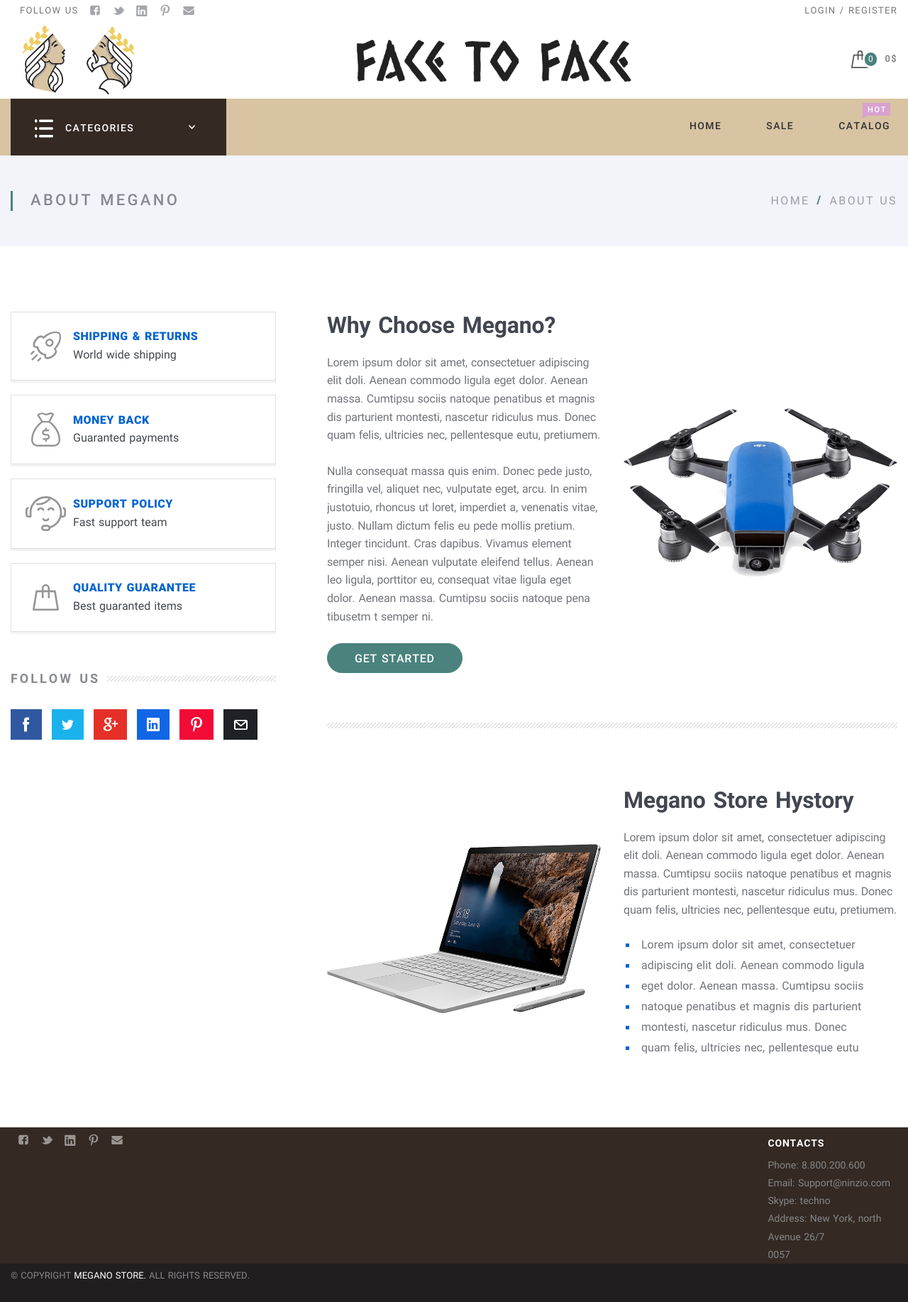
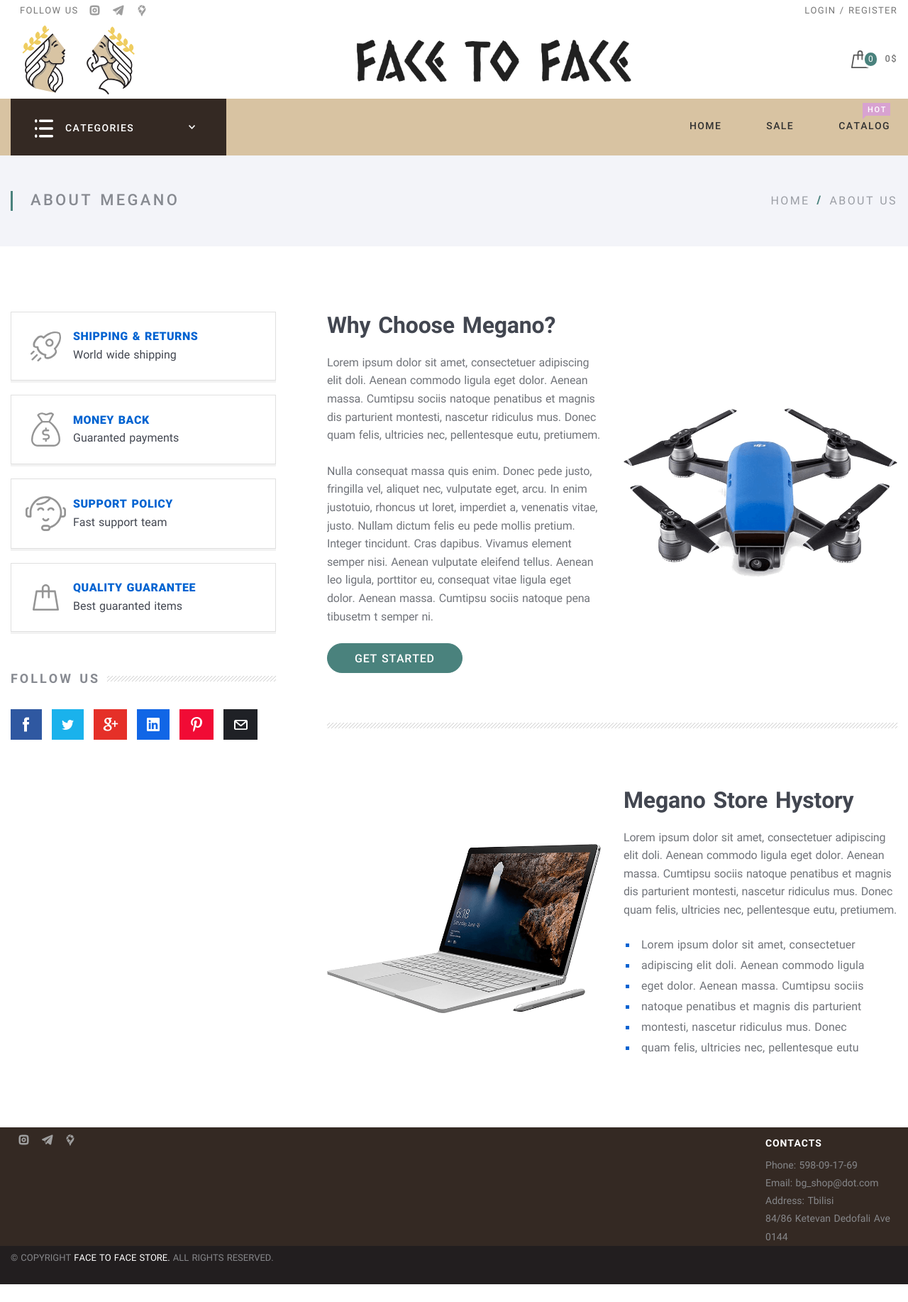
Before and after one commit to IgelVV/bg_shop_django, a Django app: page /about/ in a window 1280 px wide. Shown: the whole page at 71% size. After the commit the page ends 1809 px from the top, so only its background shows below. Run offline with Django 4.2, Linux system fonts and the light colour scheme; data comes from the database, SQL or seed files in the repository; parts of the project's set-up code (start-up, migrations or seed data) failed here and were passed over.

Commit message:
front: icons are added

```diff
--- a/bg_shop/frontend/templates/frontend/base.html
+++ b/bg_shop/frontend/templates/frontend/base.html
@@ -2,7 +2,7 @@
 
 <html lang="ru">
 <head>
-  <title>Megano</title>
+  <title>Face to Face</title>
   <meta name="description" content="Описание страницы">
   <meta charset="utf-8">
   <meta name="viewport" content="width=device-width, initial-scale=1, maximum-scale=1, user-scalable=0">
@@ -38,11 +38,10 @@
             <div class="row ControlPanel-rowSplit">
               <div class="row-block hide_700"><span class="ControlPanel-title">Follow Us</span>
                 <ul class="menu menu_img menu_smallImg ControlPanel-menu">
-                  <li class="menu-item"><a class="menu-link" href="#"><img src="{% static 'frontend/assets/img/icons/socialHeader/fb.svg' %}" alt="fb.svg"/></a></li>
-                  <li class="menu-item"><a class="menu-link" href="#"><img src="{% static 'frontend/assets/img/icons/socialHeader/tw.svg' %}" alt="tw.svg"/></a></li>
-                  <li class="menu-item"><a class="menu-link" href="#"><img src="{% static 'frontend/assets/img/icons/socialHeader/in.svg' %}" alt="in.svg"/></a></li>
-                  <li class="menu-item"><a class="menu-link" href="#"><img src="{% static 'frontend/assets/img/icons/socialHeader/pt.svg' %}" alt="pt.svg"/></a></li>
-                  <li class="menu-item"><a class="menu-link" href="#"><img src="{% static 'frontend/assets/img/icons/socialHeader/mail.svg' %}" alt="mail.svg"/></a></li>
+<!--                  <li class="menu-item"><a class="menu-link" href="#"><img src="{% static 'frontend/assets/img/icons/socialHeader/mail.svg' %}" alt="mail.svg"/></a></li>-->
+                  <li class="menu-item"><a class="menu-link" href="https://www.instagram.com/face_to_face_games/"><img src="{% static 'frontend/assets/img/icons/socialHeader/ig.svg' %}" alt="ig.svg"/></a></li>
+                  <li class="menu-item"><a class="menu-link" href="https://t.me/FaceToFaceGames"><img src="{% static 'frontend/assets/img/icons/socialHeader/tg.svg' %}" alt="tg.svg"/></a></li>
+                  <li class="menu-item"><a class="menu-link" href="https://goo.gl/maps/fvyyjFraiPBiELdv8"><img src="{% static 'frontend/assets/img/icons/socialHeader/map.svg' %}" alt="map.svg"/></a></li>
                 </ul>
               </div>
             </div>
@@ -72,7 +71,7 @@
         <div class="row-block Header-logo"><a class="logo" href="/">
           <img class="logo-title" src="{% static 'frontend/assets/img/logo_title.png' %}" alt="logo_title.png"/></a>
         </div>
-        <div class="row-block Header-logo">
+        <div class="row-block Header-logo Header-cart">
           <div class="CartBlock"><a class="CartBlock-block" href="/cart/">
             <img class="CartBlock-img" src="{% static 'frontend/assets/img/icons/cart.svg' %}" alt="cart.svg"/><span class="CartBlock-amount" v-text="basketCount.count"></span></a>
             <div class="CartBlock-block"><span class="CartBlock-price">${basketCount.price}$$</span>
@@ -161,11 +160,10 @@
 <!--          <p>Lorem ipsum dolor sit amet, consectetuer adipiscing elit, sed diam nonummy nibh euismod tincid  unt ut laoreet dolore magna aliquam erat volutpat. Ut wisi enim ad-->
 <!--          </p>-->
           <ul class="menu menu_img menu_smallImg Footer-menuSoc">
-            <li class="menu-item"><a class="menu-link" href="#"><img src="{% static 'frontend/assets/img/icons/socialFooter/fb.svg' %}" alt="fb.svg"/></a></li>
-            <li class="menu-item"><a class="menu-link" href="#"><img src="{% static 'frontend/assets/img/icons/socialFooter/tw.svg' %}" alt="tw.svg"/></a></li>
-            <li class="menu-item"><a class="menu-link" href="#"><img src="{% static 'frontend/assets/img/icons/socialFooter/in.svg' %}" alt="in.svg"/></a></li>
-            <li class="menu-item"><a class="menu-link" href="#"><img src="{% static 'frontend/assets/img/icons/socialFooter/pt.svg' %}" alt="pt.svg"/></a></li>
-            <li class="menu-item"><a class="menu-link" href="#"><img src="{% static 'frontend/assets/img/icons/socialFooter/mail.svg' %}" alt="mail.svg"/></a></li>
+<!--            <li class="menu-item"><a class="menu-link" href="#"><img src="{% static 'frontend/assets/img/icons/socialFooter/mail.svg' %}" alt="mail.svg"/></a></li>-->
+            <li class="menu-item"><a class="menu-link" href="https://www.instagram.com/face_to_face_games/"><img src="{% static 'frontend/assets/img/icons/socialFooter/ig.svg' %}" alt="ig.svg"/></a></li>
+            <li class="menu-item"><a class="menu-link" href="https://t.me/FaceToFaceGames"><img src="{% static 'frontend/assets/img/icons/socialFooter/tg.svg' %}" alt="tg.svg"/></a></li>
+            <li class="menu-item"><a class="menu-link" href="https://goo.gl/maps/fvyyjFraiPBiELdv8"><img src="{% static 'frontend/assets/img/icons/socialFooter/map.svg' %}" alt="map.svg"/></a></li>
           </ul>
         </div>
 <!--        <div class="row-block">-->
@@ -207,7 +205,7 @@
         <div class="row-block">
           <strong class="Footer-title">Contacts
           </strong>
-          <p>Phone: 8.800.200.600<br>Email: Support@ninzio.com<br>Skype: techno<br>Address: New York, north<br>Avenue 26/7<br>0057
+          <p>Phone: 598-09-17-69<br>Email: bg_shop@dot.com<br>Address: Tbilisi<br>84/86 Ketevan Dedofali Ave<br>0144
           </p>
         </div>
       </div>
@@ -215,7 +213,7 @@
     <div class="Footer-copy">
       <div class="wrap">
         <div class="row row_space">
-          <div class="row-block">© Copyright&#32;<a href="#">Megano Store.</a>&#32;All rights reserved.
+          <div class="row-block">© Copyright&#32;<a href="#">Face to Face Store.</a>&#32;All rights reserved.
           </div>
 <!--          <div class="row-block"><span>Accepted Payments</span>-->
 <!--            <div class="Footer-payments">-->
```
Also changed, not shown: bg_shop/frontend/static/frontend/assets/img/icons/socialFooter/ig.svg (added), bg_shop/frontend/static/frontend/assets/img/icons/socialFooter/map.svg (added), bg_shop/frontend/static/frontend/assets/img/icons/socialFooter/tg.svg (added), bg_shop/frontend/static/frontend/assets/img/icons/socialHeader/ig.svg (added), bg_shop/frontend/static/frontend/assets/img/icons/socialHeader/map.svg (added), bg_shop/frontend/static/frontend/assets/img/icons/socialHeader/tg.svg (added).
